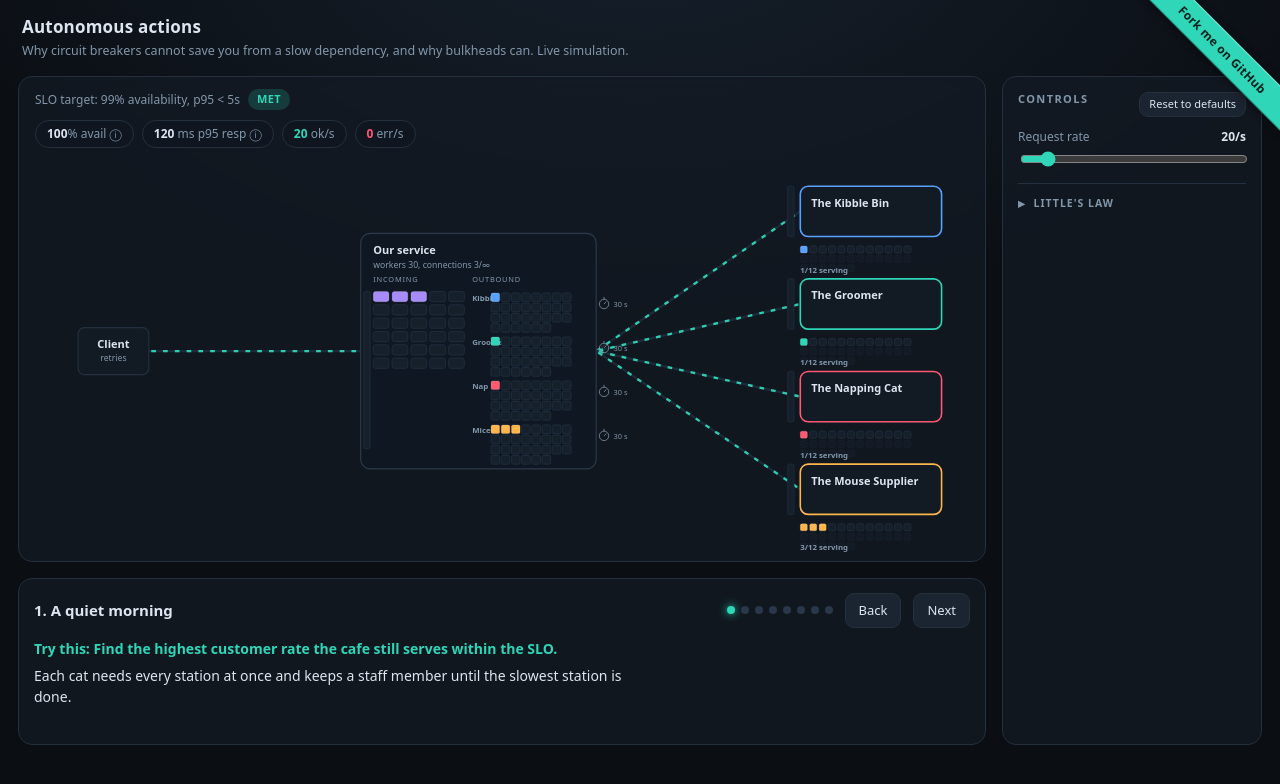
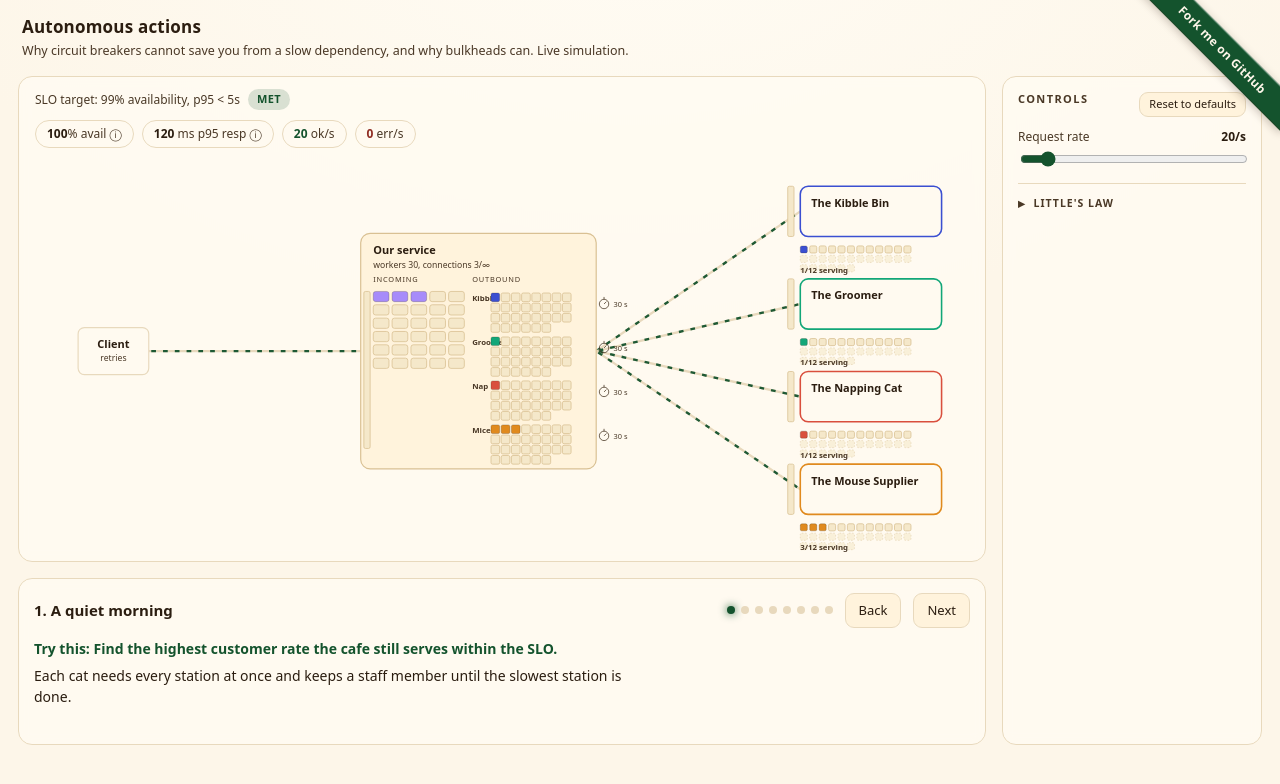
Before and after one commit to vosechu/vosechu.github.io, a Jekyll site: the page autonomous-actions/index.html, which Jekyll copies as it is, in a window 1280 px wide. Shown: the top 784 px of the page. Built offline with Jekyll 4.4.1, drawn with Linux system fonts in a browser that asks for light colours.

Commit message:
feat(sim): sunny cafe palette, APCA-verified

```diff
--- a/autonomous-actions/index.html
+++ b/autonomous-actions/index.html
@@ -6,27 +6,27 @@
   <title>Autonomous actions: circuit breakers and bulkheads</title>
   <style>
     :root {
-      --bg: #0b0f14;
-      --panel: rgba(20, 27, 36, 0.72);
-      --panel-solid: #141b24;
-      --border: #24303d;
-      --ink: #dce5f0;
-      --ink-dim: #8397ab;
-      --teal: #2fd6b8;
-      --red: #ff5a72;
-      --amber: #ffb64d;
-      --blue: #5aa2ff;
-      --ok: #2fd6b8;
-      --station-core: #5aa2ff;   /* was Database A */
-      --station-slow: #2fd6b8;   /* was Service B */
-      --station-hang: #ff5a72;   /* was Service C */
-      --station-3p:   #ffb64d;   /* was External */
+      --bg: #fdf6e9;
+      --panel: rgba(255, 251, 242, 0.78);
+      --panel-solid: #fffaf0;
+      --border: #e8d9bd;
+      --ink: #2b1d10;
+      --ink-dim: #4a3826;
+      --teal: #14532d;
+      --red: #8f2c22;
+      --amber: #7a4a0f;
+      --blue: #3b4fd1;
+      --ok: #14532d;
+      --station-core: #3b4fd1;   /* blueberry, was Database A */
+      --station-slow: #12a678;   /* mint, was Service B */
+      --station-hang: #d94f3d;   /* tomato, was Service C */
+      --station-3p:   #e08a1e;   /* marmalade, was External */
     }
     * { box-sizing: border-box; }
     html, body { margin: 0; height: 100%; }
     body {
       background:
-        radial-gradient(1200px 700px at 50% -10%, #16202c 0%, var(--bg) 60%),
+        radial-gradient(1200px 700px at 50% -10%, #fffcf4 0%, var(--bg) 60%),
         var(--bg);
       color: var(--ink);
       font: 14px/1.5 ui-sans-serif, system-ui, -apple-system, "Segoe UI", Roboto, sans-serif;
@@ -65,8 +65,8 @@
     #little-body.over .have, #little-body.over .have b { color: var(--amber); }
     #slo { display: flex; align-items: center; gap: 8px; padding: 2px 4px 6px; font-size: 12px; color: var(--ink-dim); }
     #slo b { padding: 2px 9px; border-radius: 999px; font-size: 11px; font-weight: 700; letter-spacing: 0.4px; }
-    #slo b.met { background: rgba(47,214,184,0.18); color: var(--teal); }
-    #slo b.breached { background: rgba(255,90,114,0.18); color: var(--red); }
+    #slo b.met { background: rgba(20,83,45,0.16); color: var(--teal); }
+    #slo b.breached { background: rgba(143,44,34,0.16); color: var(--red); }
     .info { position: relative; cursor: help; color: var(--ink-dim); }
     .info .tip {
       display: none; position: absolute; bottom: 150%; left: 50%; transform: translateX(-50%);
@@ -76,7 +76,7 @@
     .info:hover .tip, .info:focus .tip { display: block; }
     #metrics { display: flex; flex-wrap: wrap; gap: 8px; padding: 4px 4px 10px; }
     .chip {
-      background: #0f1620;
+      background: var(--panel-solid);
       border: 1px solid var(--border);
       border-radius: 999px;
       padding: 4px 11px;
@@ -125,7 +125,7 @@
     details.section > summary::before { content: '\25B8'; font-size: 13px; color: var(--ink-dim); transition: transform .15s ease; }
     details.section[open] > summary::before { transform: rotate(90deg); }
     @keyframes sectionEnter { from { opacity: 0; transform: translateY(-8px); } to { opacity: 1; transform: translateY(0); } }
-    @keyframes sectionFlash { 0% { background: rgba(47, 214, 184, 0.16); } 100% { background: transparent; } }
+    @keyframes sectionFlash { 0% { background: rgba(20, 83, 45, 0.16); } 100% { background: transparent; } }
     details.section.enter { animation: sectionEnter 0.3s ease, sectionFlash 1.3s ease 0.05s; }
 
     /* Tour bar */
@@ -134,13 +134,13 @@
     #act-instruction { margin: 10px 0 0; color: var(--teal); font-weight: 600; max-width: 78ch; }
     #act-caption { margin: 6px 0 0; color: var(--ink); max-width: 78ch; }
     button {
-      background: #1b2531; color: var(--ink); border: 1px solid var(--border);
+      background: #fff3dc; color: var(--ink); border: 1px solid var(--border);
       border-radius: 9px; padding: 7px 13px; font: inherit; font-size: 13px; cursor: pointer;
       transition: background .15s, border-color .15s;
     }
-    button:hover { background: #223042; border-color: #35485c; }
+    button:hover { background: #ffe9bd; border-color: #e0c48a; }
     .progress { display: flex; gap: 6px; margin-left: auto; }
-    .dot { width: 8px; height: 8px; border-radius: 50%; background: #29384a; }
+    .dot { width: 8px; height: 8px; border-radius: 50%; background: #e8d9bd; }
     .dot.on { background: var(--teal); box-shadow: 0 0 8px var(--teal); }
     #readout {
       margin-top: 10px; font-size: 12.5px; color: var(--amber);
@@ -149,8 +149,8 @@
 
     /* SVG scene */
     .bg { fill: transparent; }
-    .card { fill: #121a24; stroke: var(--border); stroke-width: 1.5; }
-    .card.gateway { fill: #0f1822; stroke: #2c3a4b; transition: stroke .3s ease, filter .3s ease; }
+    .card { fill: var(--panel-solid); stroke: var(--border); stroke-width: 1.5; }
+    .card.gateway { fill: #fff3dc; stroke: #d9c093; transition: stroke .3s ease, filter .3s ease; }
     .card.gateway.faulted { stroke: var(--red); stroke-width: 2.5; filter: drop-shadow(0 0 12px var(--red)); }
     .card.dep { stroke-width: 2; }
     .card.dep.faulted { stroke: var(--red) !important; stroke-width: 3.5; filter: drop-shadow(0 0 10px var(--red)); }
@@ -162,7 +162,7 @@
     .outlabel { fill: var(--ink-dim); font-size: 10px; font-weight: 700; }
     .fire { font-size: 17px; }
 
-    .edge { stroke: #1e2a37; stroke-width: 3; fill: none; }
+    .edge { stroke: #e8d9bd; stroke-width: 3; fill: none; }
     .edge-flow {
       stroke: var(--teal); stroke-width: 3; fill: none;
       stroke-dasharray: 6 9; stroke-dashoffset: 0; opacity: 0.12;
@@ -172,10 +172,10 @@
     .edge-flow.danger { stroke: var(--red); opacity: 0.85; stroke-dasharray: 2 7; animation: none; }
     @keyframes flow { to { stroke-dashoffset: -15; } }
 
-    .slot { fill: #16202b; stroke: #223041; stroke-width: 1; opacity: 0; transition: fill .28s ease, opacity .28s ease; }
+    .slot { fill: #f5e8ca; stroke: #d9c093; stroke-width: 1; opacity: 0; transition: fill .28s ease, opacity .28s ease; }
     .slot.on { opacity: 1; }
     .slot.capped { opacity: 0.6; stroke-dasharray: 2 2; }   /* slot present but beyond the bulkhead cap */
-    .slot.filled { stroke: rgba(255,255,255,0.18); }
+    .slot.filled { stroke: rgba(43,29,16,0.28); }
     /* Outbound slots a bulkhead walls off: dimmed with a red X overlay so it is
        clear those workers are reserved for other dependencies, not available here. */
     .slot.walled { opacity: 0.4; stroke: var(--red); stroke-dasharray: 2 2; }
@@ -196,20 +196,20 @@
     .forkribbon a {
       position: absolute; top: 34px; right: -42px; width: 200px; padding: 6px 0;
       transform: rotate(45deg); text-align: center; pointer-events: auto; text-decoration: none;
-      background: var(--teal); color: #06231d; font-size: 12px; font-weight: 700; letter-spacing: 0.3px;
-      box-shadow: 0 2px 8px rgba(0,0,0,0.4);
-      border-top: 1px solid rgba(255,255,255,0.4); border-bottom: 1px solid rgba(0,0,0,0.3);
+      background: var(--teal); color: var(--bg); font-size: 12px; font-weight: 700; letter-spacing: 0.3px;
+      box-shadow: 0 2px 8px rgba(43,29,16,0.25);
+      border-top: 1px solid rgba(255,255,255,0.4); border-bottom: 1px solid rgba(43,29,16,0.25);
     }
-    .forkribbon a:hover { background: #4be3c6; }
+    .forkribbon a:hover { background: #1c6b3a; }
 
-    .badge { stroke: #0b0f14; stroke-width: 2; transition: fill .3s ease; }
+    .badge { stroke: var(--panel-solid); stroke-width: 2; transition: fill .3s ease; }
     .badge.closed { fill: var(--teal); }
     .badge.half_open { fill: var(--amber); }
     .badge.open { fill: var(--red); animation: pulse 1.1s ease-in-out infinite; }
     .badgelabel { fill: var(--ink-dim); font-size: 9.5px; text-transform: uppercase; letter-spacing: 0.5px; }
     @keyframes pulse { 0%,100% { filter: none; } 50% { filter: drop-shadow(0 0 7px var(--red)); } }
 
-    .queuetrack { fill: #16202b; stroke: #223041; stroke-width: 1; }
+    .queuetrack { fill: #f5e8ca; stroke: #d9c093; stroke-width: 1; }
     .queuebar { fill: var(--amber); opacity: 0.85; transition: height .2s ease, y .2s ease; }
   </style>
 </head>
```
